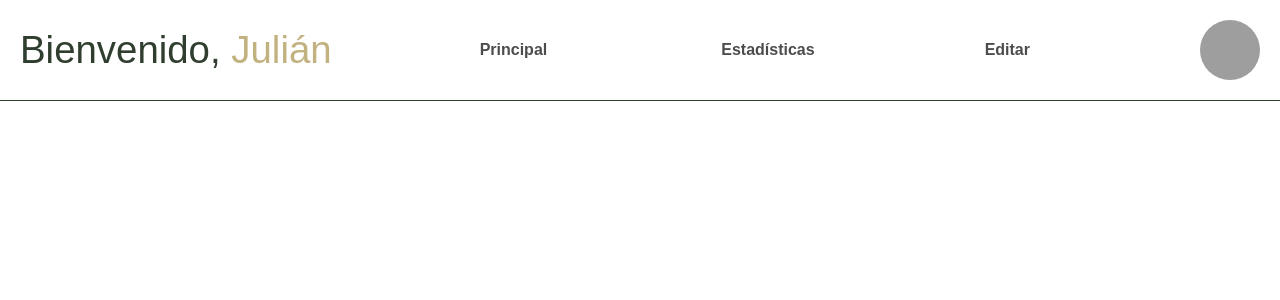
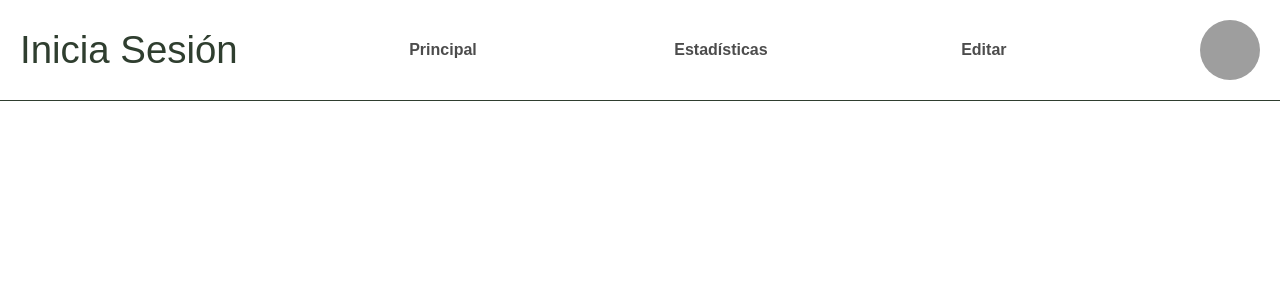
Before and after one commit to FedeLupianez/Librevento_control, a SvelteKit app in the folder Frontend/: page / in a window 1280 px wide. Shown: the top 300 px of the page. Built offline with nearby package versions, Linux system fonts and the light colour scheme; grey boxes are pictures that could not be loaded; some icons are missing.

Commit message:
Agrego un cambio de estado dependiendo de si está logueado o no

```diff
--- a/Frontend/package.json
+++ b/Frontend/package.json
@@ -38,6 +38,7 @@
 		"vite": "^6.2.6"
 	},
 	"dependencies": {
-		"@iconify/svelte": "^5.0.0"
+		"@iconify/svelte": "^5.0.0",
+		"layerchart": "^1.0.11"
 	}
 }
--- a/Frontend/src/components/Header.svelte
+++ b/Frontend/src/components/Header.svelte
@@ -1,18 +1,27 @@
 <script lang="ts">
-    import type { User } from "../types/user"
+    import type { User, EmptyUser } from "../types/user"
     import Icon from "@iconify/svelte";
-    export let user: User;
+    export let user: User | EmptyUser;
 
 </script>
 
 <div class="container justify-between flex flex-row items-center p-5 border-b-1 border-b-[#2f3e2f]">
-    {#if user.sex == "hombre"}
+
+    {#if user.id != -1}
         <h1 class="items-center text-center">
-            <span class="text-[#2f3e2f]">Bienvenido,</span> <span class="text-[#c2b280]">{user.name}</span>
+            <span class="text-[#2f3e2f]">
+                {#if user.sex == "hombre"}
+                    Bienvenido
+                {:else}
+                    Bienvenida
+                {/if},
+            </span> <span class="text-[#c2b280]">{user.name}</span>
         </h1>
     {:else}
         <h1 class="items-center text-center">
-            <span class="text-[#2f3e2f]">Bienvenida,</span> <span class="text-[#c2b280]">{user.name}</span>
+            <span class="text-[#2f3e2f]">
+                Inicia Sesión
+            </span>
         </h1>
     {/if}
 
@@ -20,16 +29,24 @@
         Principal
         <Icon icon="bx:leaf" class="w-5 h-5"/>
     </button>
+
     <button class="cursor-pointer flex flex-row items-center justify-center gap-1.5 font-bold">
         Estadísticas
         <Icon icon="ep:arrow-down-bold" class="w-4 h-4 text-center items-center"/>
     </button>
+
     <button class="cursor-pointer flex flex-row items-center justify-center gap-1.5 font-bold">
         Editar
         <Icon icon="ep:arrow-down-bold" class="w-4 h-4 text-center items-center"/>
     </button>
 
-    <button class="cursor-pointer">
-        <img src={user.imageUrl} alt="Foto de perfil" class="rounded-full h-15 w-15">
-    </button>
+    {#if user.id != -1}
+        <button class="cursor-pointer">
+            <img src={user.imageUrl} alt="Foto de perfil" class="rounded-full h-15 w-15">
+        </button>
+    {:else}
+        <button class="cursor-pointer">
+            <img src="https://cdn-icons-png.flaticon.com/512/149/149071.png" alt="Foto de perfil" class="rounded-full h-15 w-15">
+        </button>
+    {/if}
 </div>
--- a/Frontend/src/routes/+page.svelte
+++ b/Frontend/src/routes/+page.svelte
@@ -1,5 +1,6 @@
 <script lang="ts">
 	import Header from '../components/Header.svelte';
+	import { EmptyUser } from '../types/user';
 </script>
 
 <svelte:head>
@@ -8,7 +9,8 @@
 </svelte:head>
 
 <section>
-	<Header user={{ id:0, name: 'Julián', sex: 'hombre', imageUrl: "https://cdn-icons-png.flaticon.com/512/149/149071.png" }} />
+	<!-- <Header user={{ id:0, name: 'Julián', sex: 'hombre', imageUrl: "https://cdn-icons-png.flaticon.com/512/149/149071.png" }} /> -->
+	<Header user={new EmptyUser} />
 </section>
 
 <style>
--- a/Frontend/src/types/user.ts
+++ b/Frontend/src/types/user.ts
@@ -4,3 +4,10 @@ export interface User {
     sex: string,
     imageUrl: string;
 }
+
+export class EmptyUser implements User {
+    id: number = -1;
+    name: string = "default";
+    sex: string = "default";
+    imageUrl: string = "default";
+}
```
